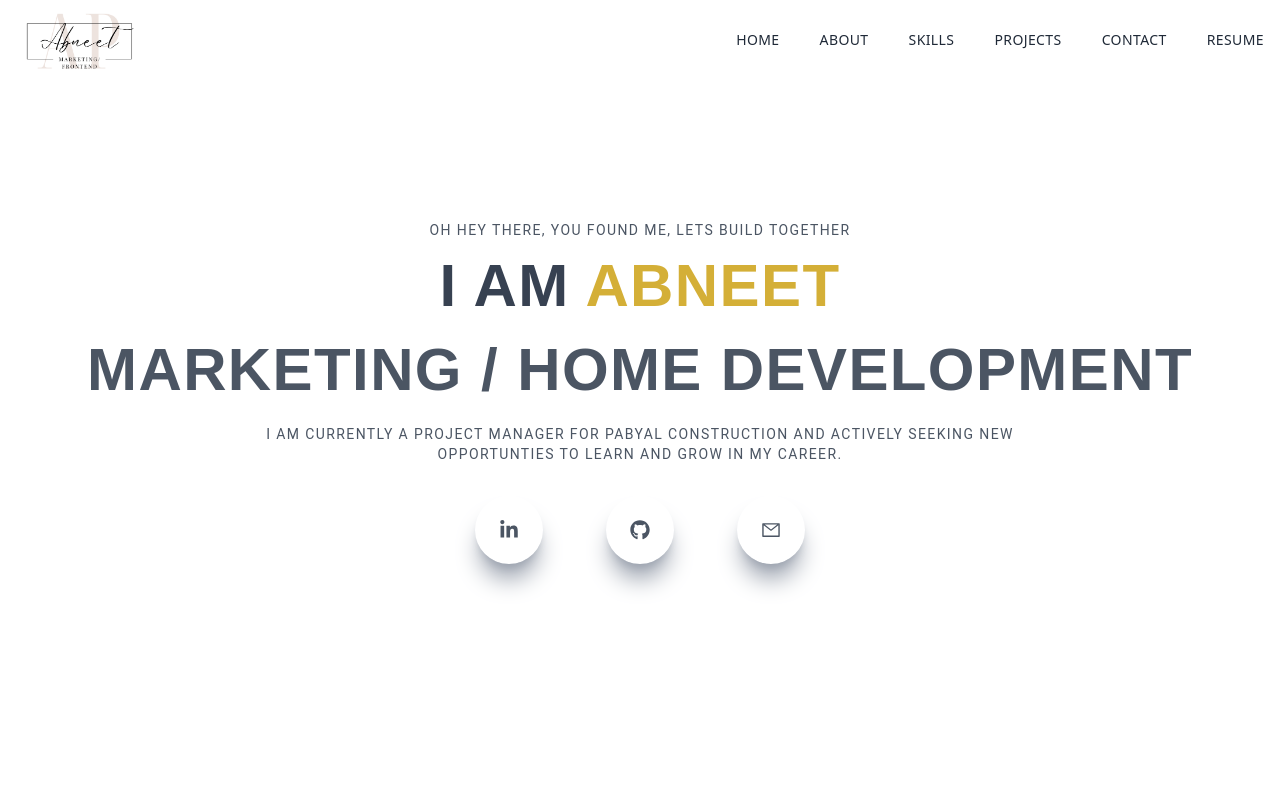
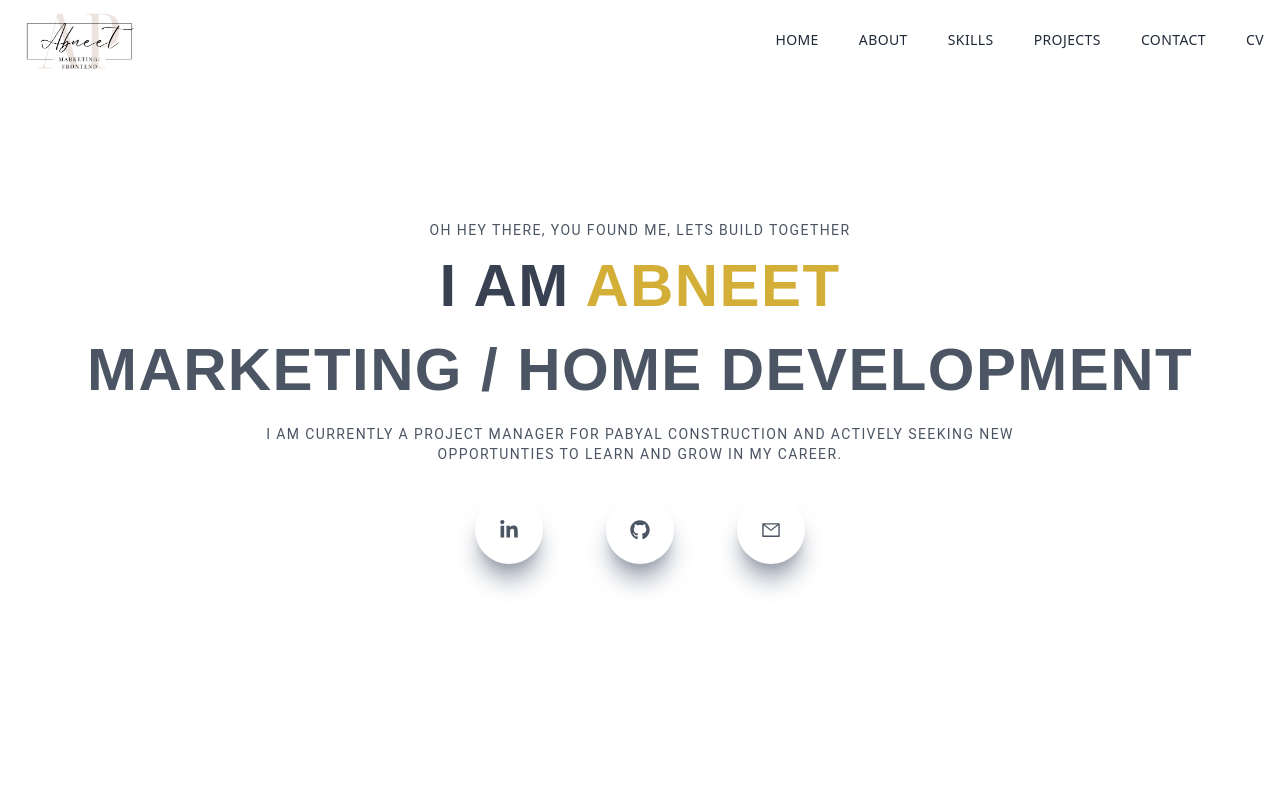
Before and after one commit to AbneetKP/Portfolio, a Next.js app: page / in a window 1280 px wide. Shown: the top 800 px of the page. Built offline with nearby package versions, Linux system fonts and the light colour scheme.

Commit message:
CV Update

```diff
--- a/src/components/NavBar.jsx
+++ b/src/components/NavBar.jsx
@@ -43,11 +43,11 @@ function NavBar() {
                 <Link href="/#contact">
                 <li className=" ml-10 text-sm uppercase hover:border-b">Contact</li>
                 </Link>
-                <a href='https://drive.google.com/file/d/1s4yPdaT2zK266bC1TR_tyb94qmHN-AvB/view?usp=sharing'
-                        alt="Resume"
+                <a href='https://drive.google.com/file/d/1233tCMdC-Y-cHaqibChW1WzQmAp7r5SP/view?usp=sharing'
+                        alt="CV"
                         target="_blank"
                         rel="norel noreferrer">
-                    <li className="ml-10 text-sm uppercase hover:border-b">Resume</li>
+                    <li className="ml-10 text-sm uppercase hover:border-b">CV</li>
                 </a>
 
             </ul>
```
